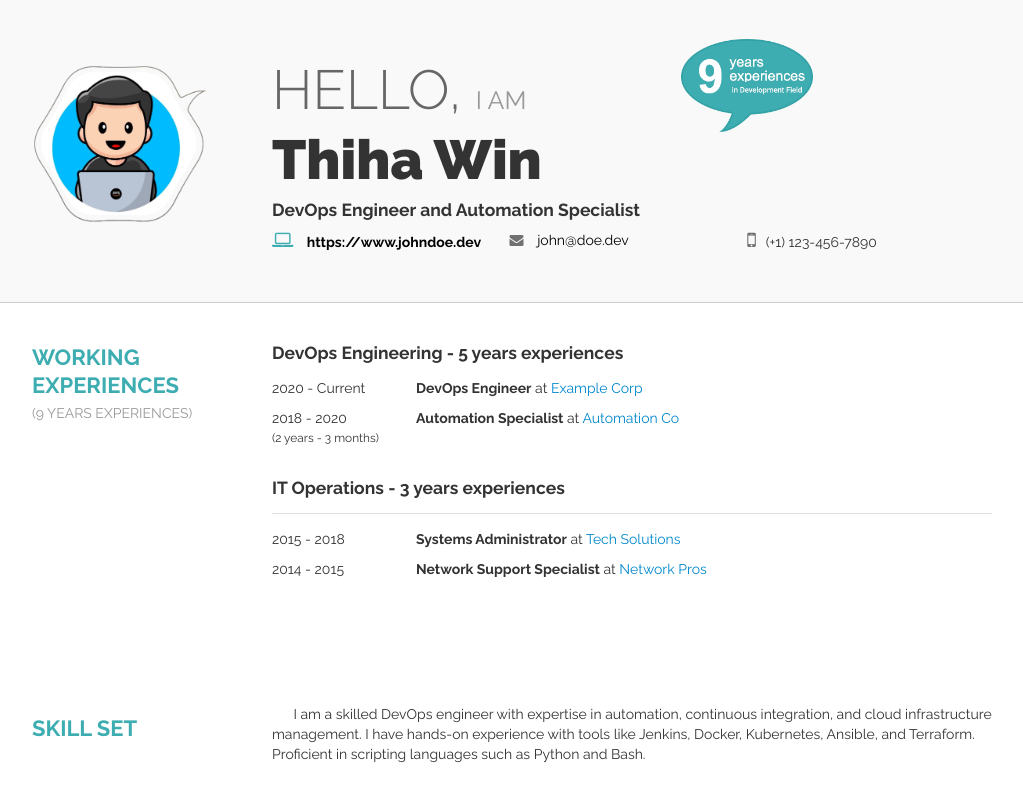
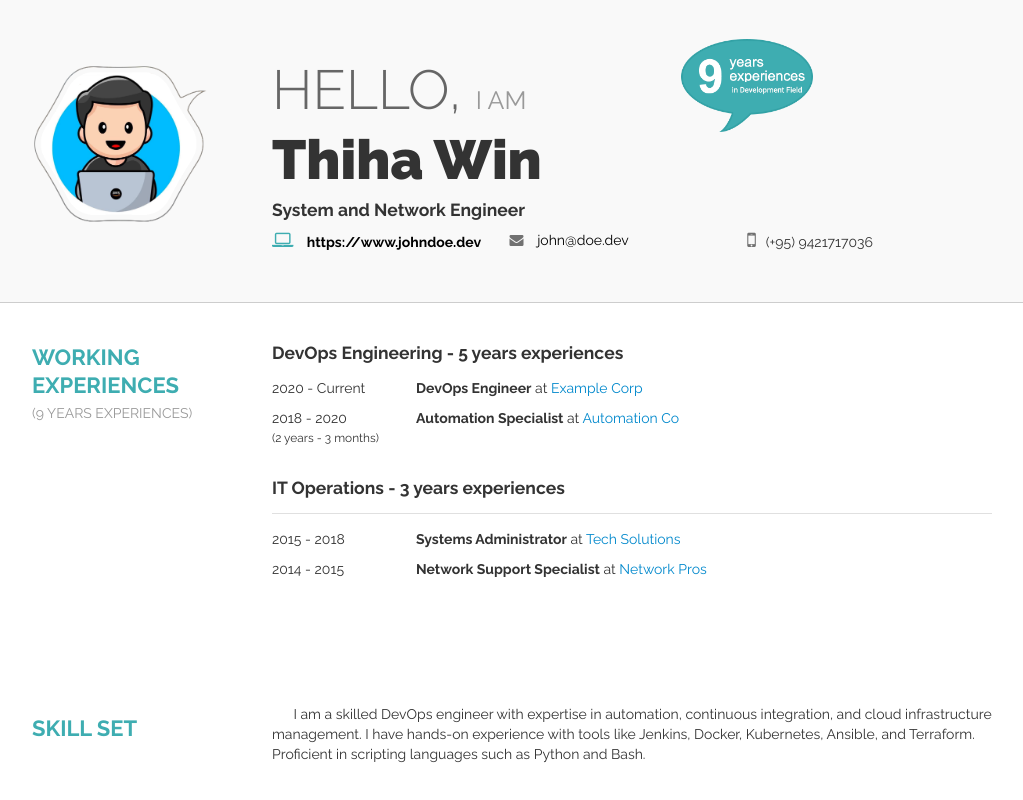
Before and after one commit to ThihaWin177/thihawin177.github.io, a plain HTML site: page index.html in a window 1280 px wide. Shown: the top 800 px of the page, without its empty margins (118-1141 px from the left). Drawn offline with Linux system fonts and the light colour scheme; files whose address does not match are found by name.

```diff
--- a/index.html
+++ b/index.html
@@ -32,13 +32,13 @@
                         <div class="experience-bubble"><img src="img/experience-bubble.png" /></div>
                         <h1 class="hello">Hello, <small>I am</small></h1>
                         <h1 class="name">Thiha Win</h1>
-                        <h4>DevOps Engineer and Automation Specialist</h4>
+                        <h4>System and Network Engineer</h4>
                         <div class="contact-wrapper">
                             <div class="content"><a href="https://www.johndoe.dev" target="_blank"> <i
                                         class="fa fa-laptop"></i><strong> https://www.johndoe.dev</strong></a></div>
                             <div class="content"><a href="mailto:john@doe.dev"> <i class="fa fa-envelope"></i>
                                     john@doe.dev</a></div>
-                            <div class="content"><i class="fa fa-mobile"></i>(+1) 123-456-7890</div>
+                            <div class="content"><i class="fa fa-mobile"></i>(+95) 9421717036</div>
                             <div class="clearfix"></div>
                         </div>
                     </div>
```
